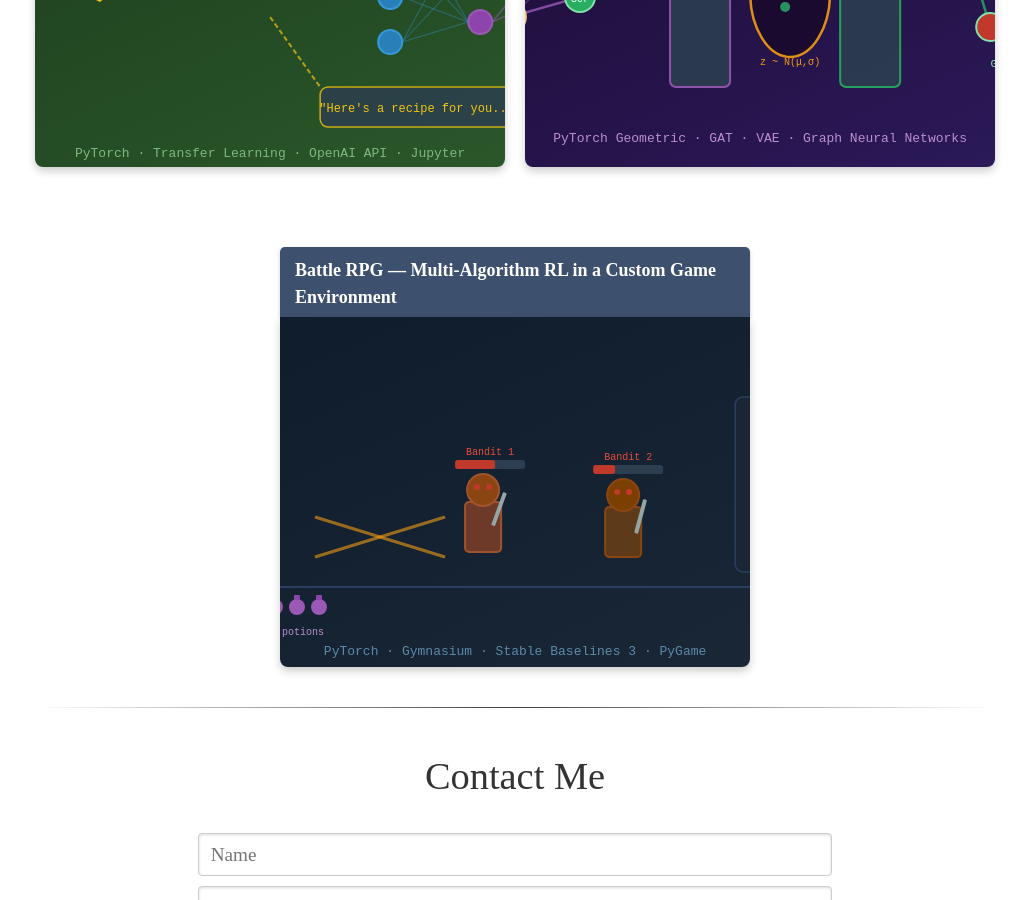
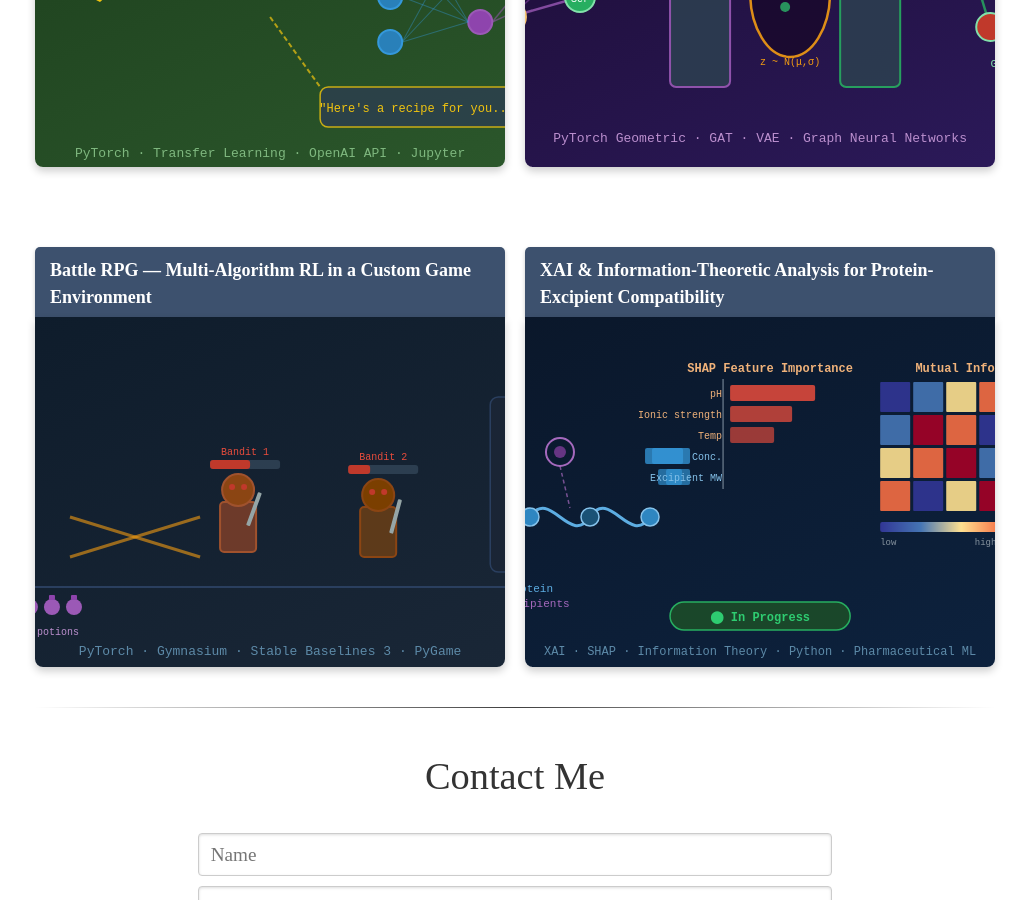
Before and after one commit to alexchilton/alexchilton.github.io, a Jekyll site: the page built from index.html, in a window 1280 px wide and 900 px high, scrolled down 3960 px. Shown: the whole window, without its empty margins (125-1154 px from the left). Built offline with Jekyll 4.4.1, drawn with Linux system fonts in a browser that asks for light colours; nearby versions of some CDN libraries; some web fonts are replaced.

Commit message:
Add MAS dissertation as 6th project card (in progress)

```diff
--- a/_includes/projects.html
+++ b/_includes/projects.html
@@ -47,6 +47,12 @@
             buttons: [
                 { text: "View Code", link: "https://github.com/alexchilton/CAS_AML_RL_Project_Module6" }
             ]
+        },
+        {
+            title: "XAI &amp; Information-Theoretic Analysis for Protein-Excipient Compatibility",
+            image: "assets/img/project_mas_diss.svg",
+            description: "MAS dissertation at the University of Bern. Applies Explainable AI (SHAP, feature attribution) and information-theoretic measures (mutual information, entropy) to predict protein-excipient compatibility in pharmaceutical formulations. Bridges computational ML with biophysical domain knowledge. \u2014 In Progress.",
+            buttons: []
         }
     ];
 
```
Also changed, not shown: assets/img/project_mas_diss.svg (added).
